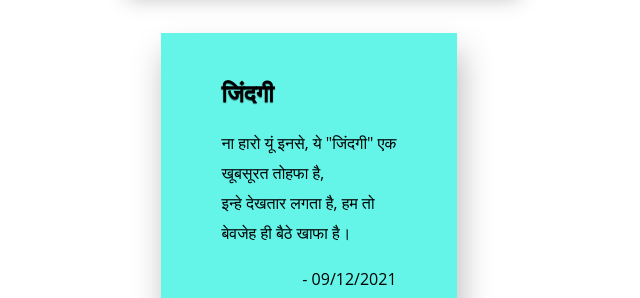
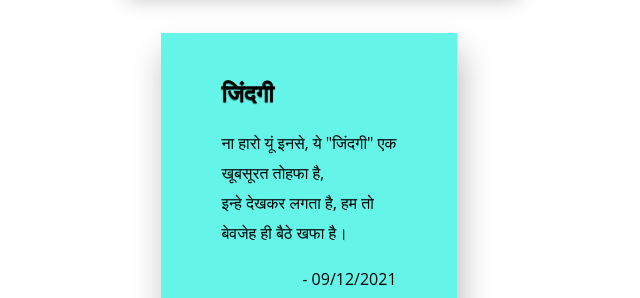
Before and after one commit to nisargmandaliya9/iwrite, a plain HTML site: page poems.html in a window 1280 px wide. Shown: the part 2140-2438 px from the top of the page, 331-971 px from the left. Drawn offline with Linux system fonts and the light colour scheme.

Commit message:
typo err

```diff
--- a/poems.html
+++ b/poems.html
@@ -96,8 +96,8 @@
                     <p>
                         ना हारो यूं इनसे, ये "जिंदगी" एक<br>
                         खूबसूरत तोहफा है,<br>
-                        इन्हे देखतार लगता है, हम तो<br>
-                        बेवजेह ही बैठे खाफा है।
+                        इन्हे देखकर लगता है, हम तो<br>
+                        बेवजेह ही बैठे खफा है।
                     </p>
                     <span class="date">- 09/12/2021</span>
                 </div>
```
